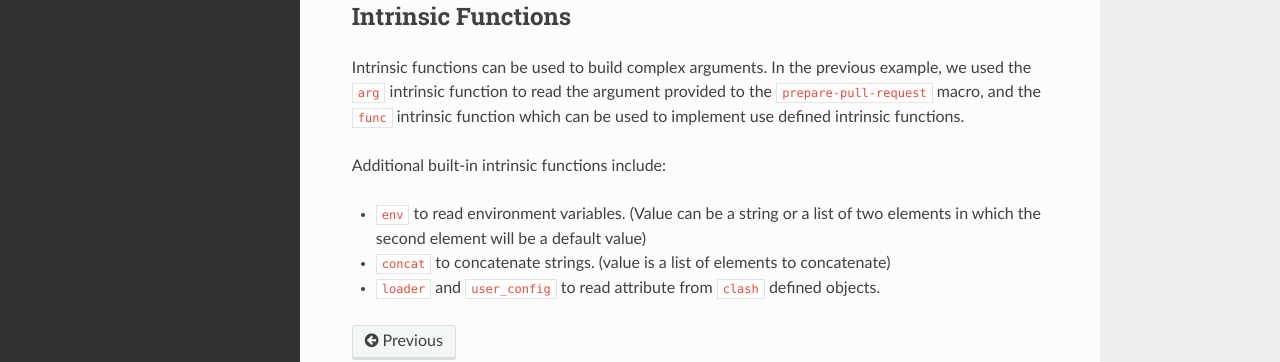
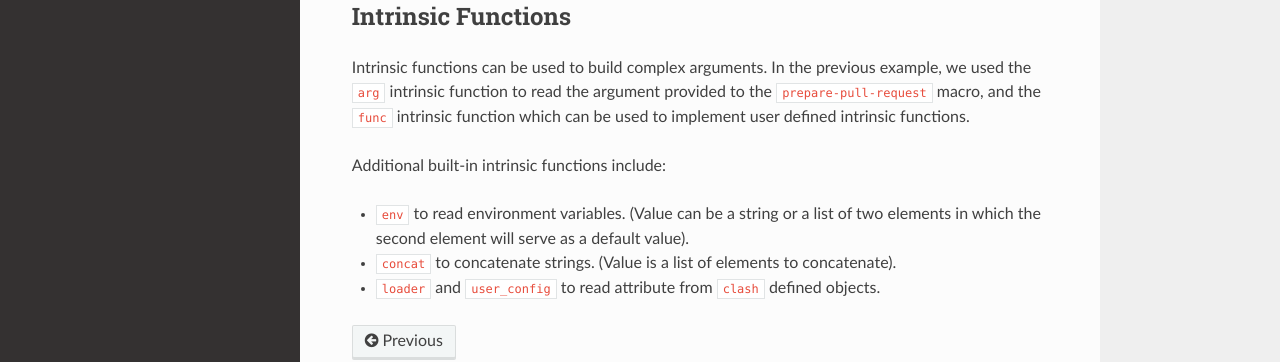
Before and after one commit to cloudify-cosmo/clash, a Sphinx documentation site: the page built from docs/macros_yaml.rst, in a window 1280 px wide and 900 px high, scrolled down 1589 px. Shown: the part 410-772 px from the top of the window. Built offline with Sphinx 7.4.7 and the Read the Docs theme 2.0.0, drawn with Linux system fonts in a browser that asks for light colours; the version number is read from the project's files by our own code.

Commit message:
doc fixes

```diff
--- a/docs/index.rst
+++ b/docs/index.rst
@@ -1,7 +1,7 @@
 Clash - Cloudify Apt Shell Framework
 ====================================
 
-``clash`` is a framework that can expose blueprints and workflow that are written
+``clash`` is a framework that can expose blueprints and workflows that are written
 to run locally as CLIs.
 
 The code lives `here <https://github.com/dankilman/clash>`_.
--- a/docs/macros_yaml.rst
+++ b/docs/macros_yaml.rst
@@ -102,11 +102,11 @@ Intrinsic Functions
 Intrinsic functions can be used to build complex arguments. In the previous
 example, we used the ``arg`` intrinsic function to read the argument provided
 to the ``prepare-pull-request`` macro, and the ``func`` intrinsic function
-which can be used to implement use defined intrinsic functions.
+which can be used to implement user defined intrinsic functions.
 
 Additional built-in intrinsic functions include:
 
 * ``env`` to read environment variables. (Value can be a string or a list of two
-  elements in which the second element will be a default value)
-* ``concat`` to concatenate strings. (value is a list of elements to concatenate)
+  elements in which the second element will serve as a default value).
+* ``concat`` to concatenate strings. (Value is a list of elements to concatenate).
 * ``loader`` and ``user_config`` to read attribute from ``clash`` defined objects.
```
